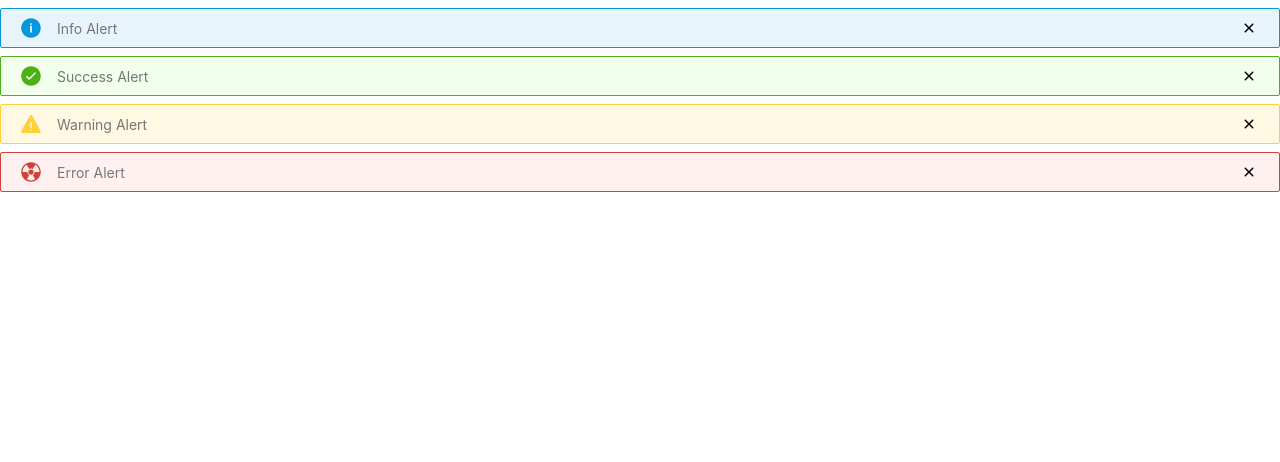
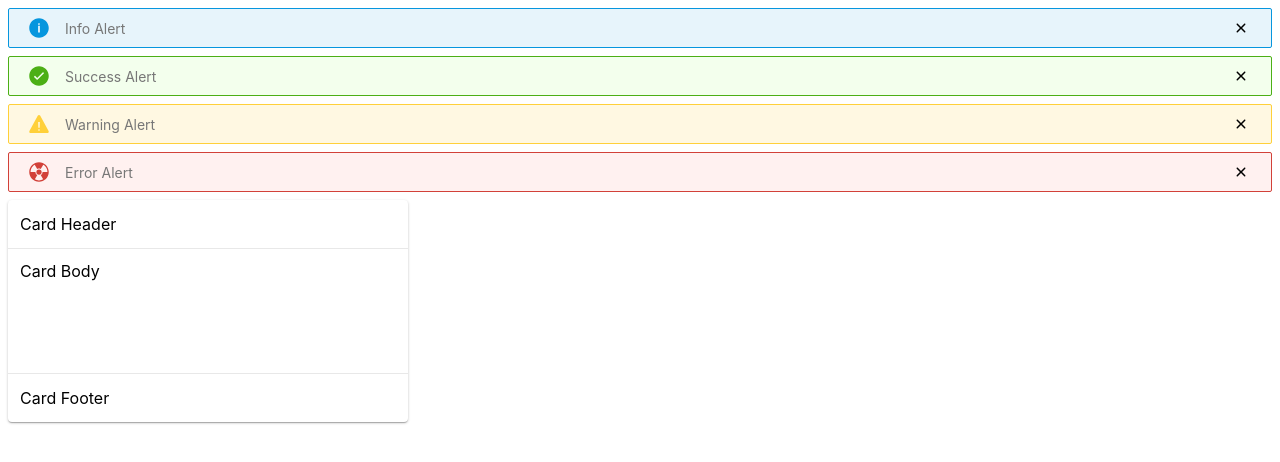
Before and after one commit to coding-with-binaries/orion, a React (Create React App) app: page / in a window 1280 px wide. Shown: the top 462 px of the page. Built offline with nearby package versions, Linux system fonts and the light colour scheme.

Commit message:
Adding Card Component and Alert improvements

```diff
--- a/src/App.tsx
+++ b/src/App.tsx
@@ -1,6 +1,6 @@
 import React, { Component } from 'react';
 import './App.css';
-import { Alert } from './components/alert';
+import { Alert, Card, CardBody, CardFooter, CardHeader } from './components';
 
 class App extends Component {
   public render() {
@@ -10,6 +10,11 @@ class App extends Component {
         <Alert type="success">Success Alert</Alert>
         <Alert type="warning">Warning Alert</Alert>
         <Alert type="error">Error Alert</Alert>
+        <Card>
+          <CardHeader>Card Header</CardHeader>
+          <CardBody>Card Body</CardBody>
+          <CardFooter>Card Footer</CardFooter>
+        </Card>
       </>
     );
   }
--- a/src/components/alert/Alert.css
+++ b/src/components/alert/Alert.css
@@ -6,7 +6,7 @@
   grid-template-columns: 36px auto 36px;
   width: auto;
   border-radius: 0.125rem;
-  margin-top: 8px;
+  margin: 8px;
   padding: 0px 12px;
   align-items: center;
 }
--- a/src/components/alert/Alert.tsx
+++ b/src/components/alert/Alert.tsx
@@ -1,4 +1,4 @@
-import React from 'react';
+import React, { memo } from 'react';
 import {
   IoIosCheckmarkCircle,
   IoIosClose,
@@ -17,7 +17,7 @@ const defaultProps = {
   dismissable: true as boolean
 };
 
-export const Alert: React.SFC<Props> = props => {
+const Alert: React.SFC<Props> = props => {
   const [dismissed, setDismissed] = React.useState(false);
   const { type, children, dismissable } = props;
 
@@ -54,3 +54,5 @@ export const Alert: React.SFC<Props> = props => {
 };
 
 Alert.defaultProps = defaultProps;
+
+export default memo(Alert);
--- a/src/components/alert/index.ts
+++ b/src/components/alert/index.ts
@@ -1 +1 @@
-export { Alert } from './Alert';
+export { default as Alert } from './Alert';
--- /dev/null
+++ b/src/components/card/Card.css
@@ -0,0 +1,38 @@
+.orion-card {
+  min-height: 60px;
+  max-width: 400px;
+  overflow: hidden;
+  box-shadow: 0px 1px 3px 0px rgba(0, 0, 0, 0.2),
+    0px 1px 1px 0px rgba(0, 0, 0, 0.14), 0px 2px 1px -1px rgba(0, 0, 0, 0.12);
+  border-radius: 4px;
+  margin: 8px;
+  background-color: #fff;
+}
+
+.orion-card.clickable {
+  cursor: pointer;
+}
+
+.orion-card.clickable:hover {
+  box-shadow: 0px 1px 3px 0px rgba(0, 85, 125, 0.8),
+    0px 1px 1px 0px rgba(0, 85, 125, 0.8),
+    0px 2px 1px -1px rgba(0, 85, 125, 0.7);
+}
+
+.orion-card .card-header,
+.orion-card .card-footer {
+  padding-left: 12px;
+  height: 48px;
+  display: flex;
+  align-items: center;
+}
+
+.orion-card .card-body {
+  padding: 12px;
+  min-height: 100px;
+}
+
+.orion-card .card-header:not(:last-child),
+.orion-card .card-body:not(:last-child) {
+  border-bottom: 1px solid #e8e8e8;
+}
--- a/src/components/card/Card.tsx
+++ b/src/components/card/Card.tsx
@@ -1,11 +1,28 @@
-import React, { memo, SFC } from 'react';
+import React from 'react';
+import './Card.css';
 
-interface Props {
-  type?: 'clickable';
-}
+type Props = {
+  onClick?: () => void;
+} & Partial<DefaultProps>;
 
-const Card: SFC<Props> = props => {
-  return <div>Card</div>;
+type DefaultProps = Readonly<typeof defaultProps>;
+
+const defaultProps = {
+  clickable: true as boolean
 };
 
-export default memo(Card);
+const Card: React.SFC<Props> = props => {
+  const { clickable, children, onClick } = props;
+  return (
+    <div
+      className={`orion-card${clickable ? ' clickable' : ''}`}
+      onClick={onClick}
+    >
+      {children}
+    </div>
+  );
+};
+
+Card.defaultProps = defaultProps;
+
+export default Card;
--- /dev/null
+++ b/src/components/card/CardContent.tsx
@@ -0,0 +1,14 @@
+import React from 'react';
+import './Card.css';
+
+export const CardHeader: React.SFC = ({ children }) => (
+  <div className="card-header">{children}</div>
+);
+
+export const CardBody: React.SFC = ({ children }) => (
+  <div className="card-body">{children}</div>
+);
+
+export const CardFooter: React.SFC = ({ children }) => (
+  <div className="card-footer">{children}</div>
+);
--- a/src/components/card/index.ts
+++ b/src/components/card/index.ts
@@ -1 +1,2 @@
 export { default as Card } from './Card';
+export { CardBody, CardFooter, CardHeader } from './CardContent';
--- a/src/components/index.ts
+++ b/src/components/index.ts
@@ -1 +1,2 @@
+export * from './alert';
 export * from './card';
```
